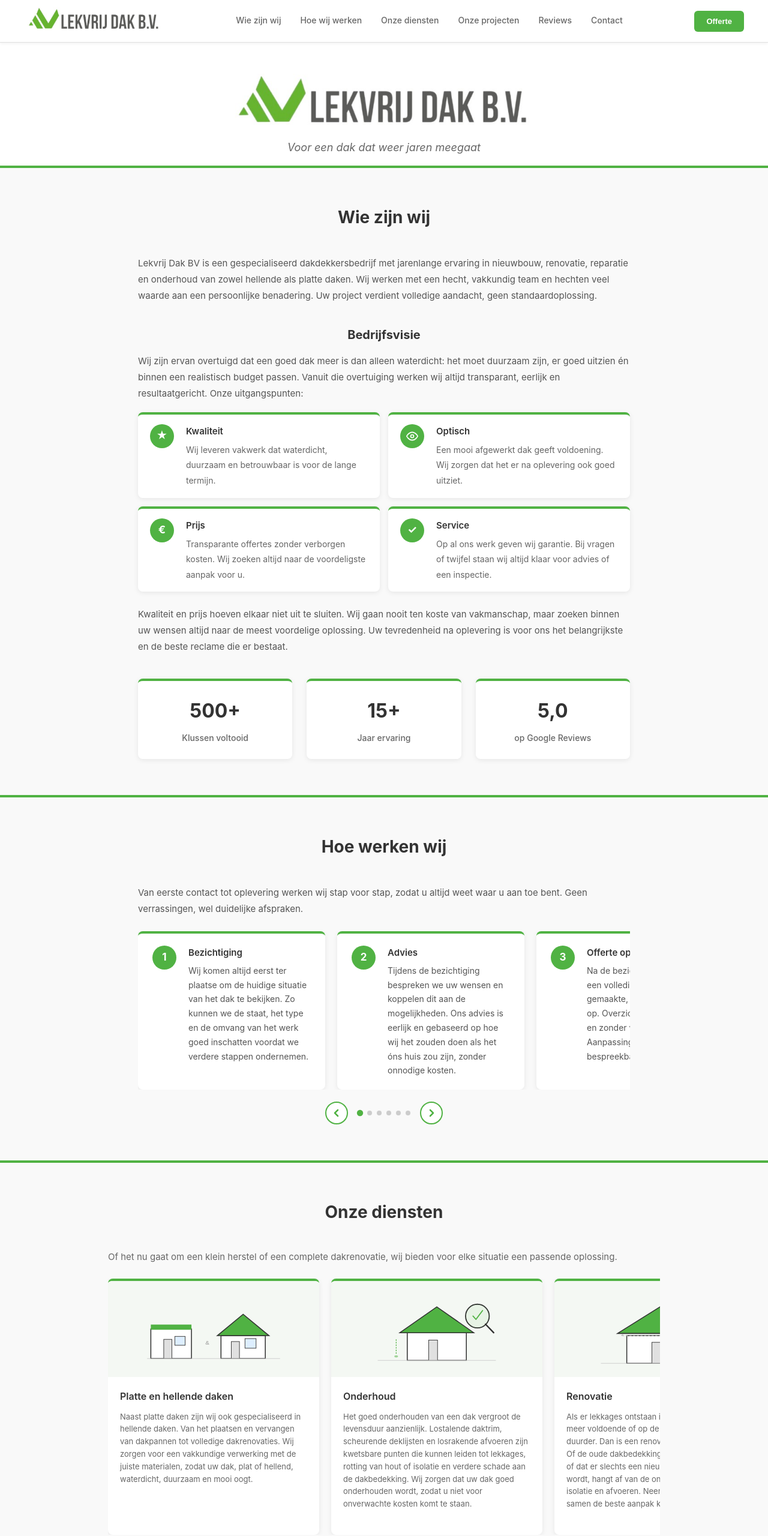
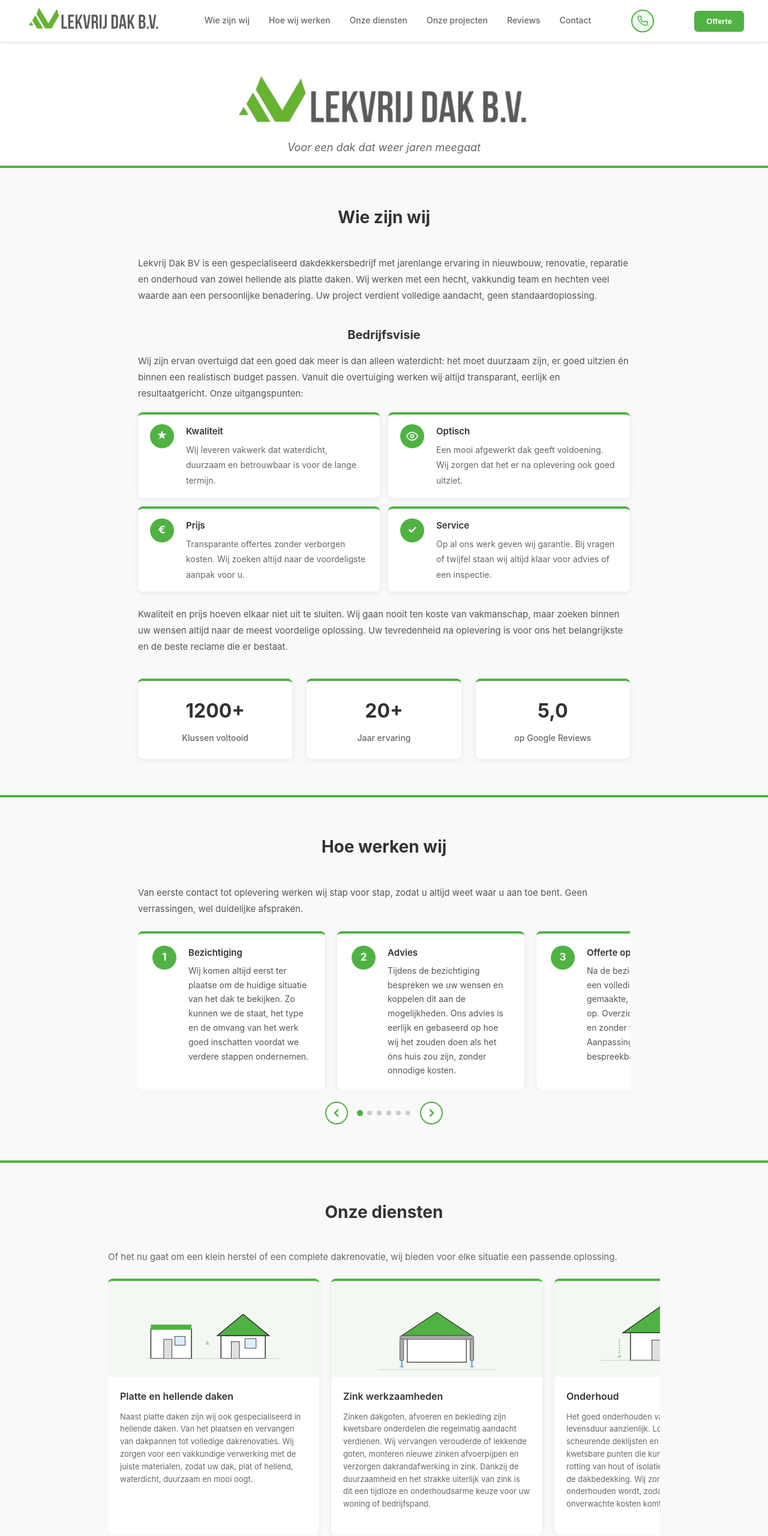
Before and after one commit to Joeri1983/lekvrijdak, a plain HTML site: page index.html in a window 1280 px wide. Shown: the top 2560 px of the page at 60% size. Drawn offline with Linux system fonts and the light colour scheme.

Commit message:
Add phone button and update statistics in index.html

```diff
--- a/index.html
+++ b/index.html
@@ -1219,6 +1219,25 @@
         }
 
 
+        .nav-phone-btn {
+            display: flex;
+            align-items: center;
+            justify-content: center;
+            width: 38px;
+            height: 38px;
+            border-radius: 50%;
+            background-color: #f0faf0;
+            color: #50b243;
+            border: 2px solid #50b243;
+            text-decoration: none;
+            transition: background-color 0.2s ease, color 0.2s ease;
+        }
+
+        .nav-phone-btn:hover {
+            background-color: #50b243;
+            color: white;
+        }
+
         .nav-cta-button {
             background-color: #50b243;
             color: white;
@@ -1374,6 +1393,9 @@
                 <li class="nav-item"><a href="#reviews">Reviews</a></li>
                 <li class="nav-item"><a href="#contact">Contact</a></li>
             </ul>
+            <a href="tel:+31850668999" class="nav-phone-btn" title="Bel ons direct">
+                <svg viewBox="0 0 24 24" width="18" height="18" fill="none" stroke="currentColor" stroke-width="2" stroke-linecap="round" stroke-linejoin="round" xmlns="http://www.w3.org/2000/svg"><path d="M22 16.92v3a2 2 0 0 1-2.18 2 19.79 19.79 0 0 1-8.63-3.07A19.5 19.5 0 0 1 4.69 12 19.79 19.79 0 0 1 1.61 3.37 2 2 0 0 1 3.59 1h3a2 2 0 0 1 2 1.72c.127.96.361 1.903.7 2.81a2 2 0 0 1-.45 2.11L7.91 8.56a16 16 0 0 0 5.93 5.93l1.37-1.37a2 2 0 0 1 2.11-.45c.907.339 1.85.573 2.81.7A2 2 0 0 1 22 16.92z"/></svg>
+            </a>
             <button class="nav-cta-button" onclick="handleQuoteRequest()">Offerte</button>
             <button class="hamburger-icon" id="hamburgerBtn" onclick="toggleMobileMenu()" aria-label="Toggle menu">
                 <span></span>
@@ -1449,11 +1471,11 @@
 
             <div style="display: grid; grid-template-columns: repeat(3, 1fr); gap: 24px; margin-top: 40px;">
                 <div class="about-stat">
-                    <div class="stat-number">500+</div>
+                    <div class="stat-number">1200+</div>
                     <div class="stat-label">Klussen voltooid</div>
                 </div>
                 <div class="about-stat">
-                    <div class="stat-number">15+</div>
+                    <div class="stat-number">20+</div>
                     <div class="stat-label">Jaar ervaring</div>
                 </div>
                 <div class="about-stat">
@@ -1563,6 +1585,39 @@
                     <div class="service-card">
                         <div class="service-card-img-wrap">
                             <svg class="service-card-img" viewBox="0 0 400 260" xmlns="http://www.w3.org/2000/svg" style="background:#f4f8f3;">
+                              <!-- house silhouette -->
+                              <rect x="120" y="148" width="160" height="72" fill="#fff" stroke="#333" stroke-width="2"/>
+                              <polygon points="105,148 200,85 295,148" fill="#50b243" stroke="#333" stroke-width="2"/>
+                              <!-- gutter along eave -->
+                              <rect x="100" y="148" width="200" height="10" rx="5" fill="#aaa" stroke="#555" stroke-width="1.5"/>
+                              <!-- downpipe left -->
+                              <rect x="100" y="156" width="10" height="60" rx="3" fill="#aaa" stroke="#555" stroke-width="1.5"/>
+                              <!-- water flowing -->
+                              <line x1="105" y1="216" x2="105" y2="230" stroke="#4a90d9" stroke-width="3" stroke-linecap="round"/>
+                              <ellipse cx="105" cy="232" rx="6" ry="3" fill="#4a90d9" opacity="0.5"/>
+                              <!-- downpipe right -->
+                              <rect x="290" y="156" width="10" height="60" rx="3" fill="#aaa" stroke="#555" stroke-width="1.5"/>
+                              <line x1="295" y1="216" x2="295" y2="230" stroke="#4a90d9" stroke-width="3" stroke-linecap="round"/>
+                              <ellipse cx="295" cy="232" rx="6" ry="3" fill="#4a90d9" opacity="0.5"/>
+                              <!-- zinc detail lines on gutter -->
+                              <line x1="130" y1="150" x2="130" y2="156" stroke="#888" stroke-width="1"/>
+                              <line x1="160" y1="150" x2="160" y2="156" stroke="#888" stroke-width="1"/>
+                              <line x1="190" y1="150" x2="190" y2="156" stroke="#888" stroke-width="1"/>
+                              <line x1="220" y1="150" x2="220" y2="156" stroke="#888" stroke-width="1"/>
+                              <line x1="250" y1="150" x2="250" y2="156" stroke="#888" stroke-width="1"/>
+                              <line x1="280" y1="150" x2="280" y2="156" stroke="#888" stroke-width="1"/>
+                              <line x1="40" y1="240" x2="360" y2="240" stroke="#ccc" stroke-width="1.5"/>
+                            </svg>
+                        </div>
+                        <div class="service-card-body">
+                            <h3>Zink werkzaamheden</h3>
+                            <p>Zinken dakgoten, afvoeren en bekleding zijn kwetsbare onderdelen die regelmatig aandacht verdienen. Wij vervangen verouderde of lekkende goten, monteren nieuwe zinken afvoerpijpen en verzorgen dakrandafwerking in zink. Dankzij de duurzaamheid en het strakke uiterlijk van zink is dit een tijdloze en onderhoudsarme keuze voor uw woning of bedrijfspand.</p>
+                        </div>
+                    </div>
+
+                    <div class="service-card">
+                        <div class="service-card-img-wrap">
+                            <svg class="service-card-img" viewBox="0 0 400 260" xmlns="http://www.w3.org/2000/svg" style="background:#f4f8f3;">
                               <rect x="120" y="140" width="160" height="75" fill="#fff" stroke="#333" stroke-width="2.5"/>
                               <polygon points="100,140 200,70 300,140" fill="#50b243" stroke="#333" stroke-width="2.5"/>
                               <rect x="178" y="160" width="24" height="55" fill="#e0e0e0" stroke="#333" stroke-width="1.5"/>
@@ -1577,7 +1632,7 @@
                         </div>
                         <div class="service-card-body">
                             <h3>Onderhoud</h3>
-                            <p>Het goed onderhouden van een dak vergroot de levensduur aanzienlijk. Lostalende daktrim, scheurende deklijsten en losrakende afvoeren zijn kwetsbare punten die kunnen leiden tot lekkages, rotting van hout of isolatie en verdere schade aan de dakbedekking. Wij zorgen dat uw dak goed onderhouden wordt, zodat u niet voor onverwachte kosten komt te staan.</p>
+                            <p>Het goed onderhouden van een dak vergroot de levensduur aanzienlijk. Loslatende daktrim, scheurende deklijsten en losrakende afvoeren zijn kwetsbare punten die kunnen leiden tot lekkages, rotting van hout of isolatie en verdere schade aan de dakbedekking. Wij zorgen dat uw dak goed onderhouden wordt, zodat u niet voor onverwachte kosten komt te staan.</p>
                         </div>
                     </div>
 
@@ -1863,7 +1918,7 @@
                         </svg>
                     </div>
                     <div class="contact-item-label">BELLEN</div>
-                    <div class="contact-item-value"><a href="tel:+31612466941">+31 612 466 941</a></div>
+                    <div class="contact-item-value"><a href="tel:+31850668999">+31 85 066 8999</a></div>
                 </div>
 
                 <div class="contact-hours-box">
@@ -1951,7 +2006,7 @@
 
         document.addEventListener('DOMContentLoaded', () => {
 initCarousel('howsteps',  'howstepsTrack',  'howstepsDots',  6);
-            initCarousel('services',  'servicesTrack',  'serviceDots',   4);
+            initCarousel('services',  'servicesTrack',  'serviceDots',   5);
             initCarousel('projects',  'projectsTrack',  'projectsDots',  8);
             initCarousel('reviews',   'reviewsTrack',   'reviewsDots',   10);
         });
```
